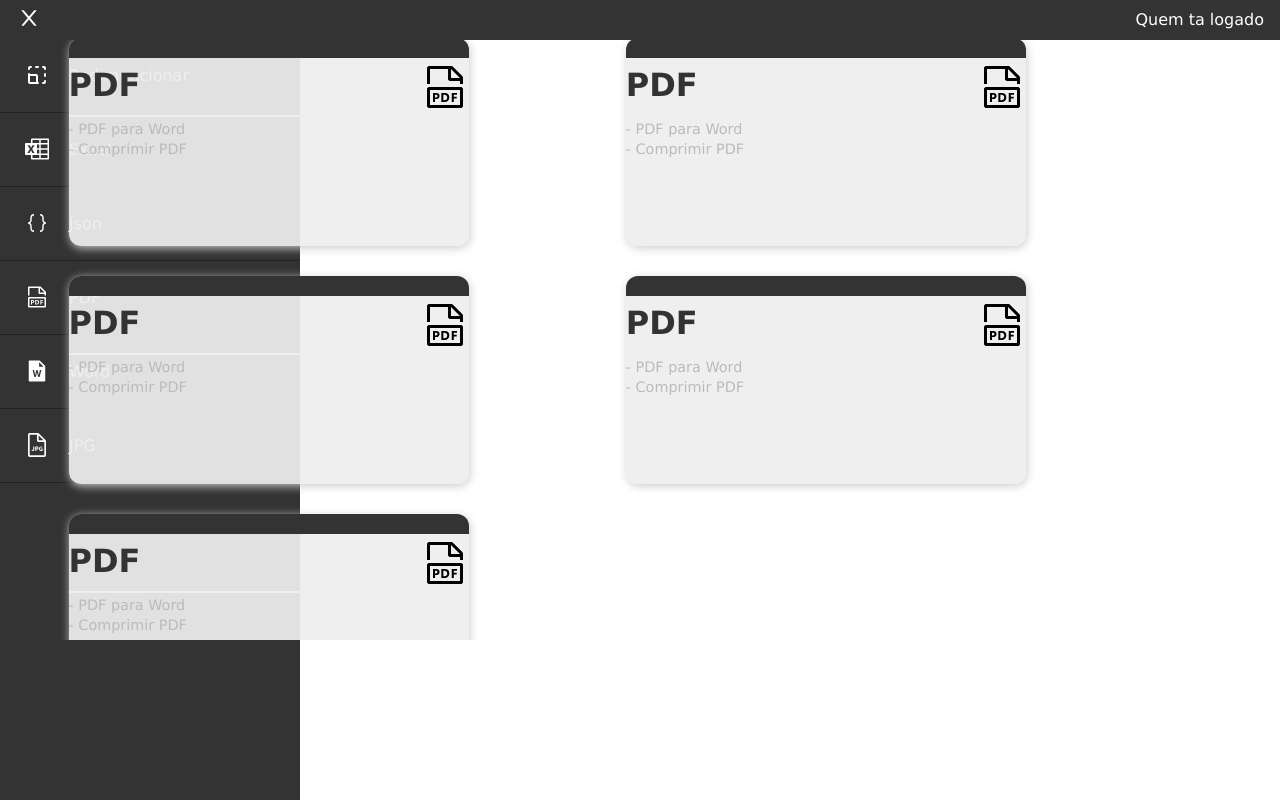
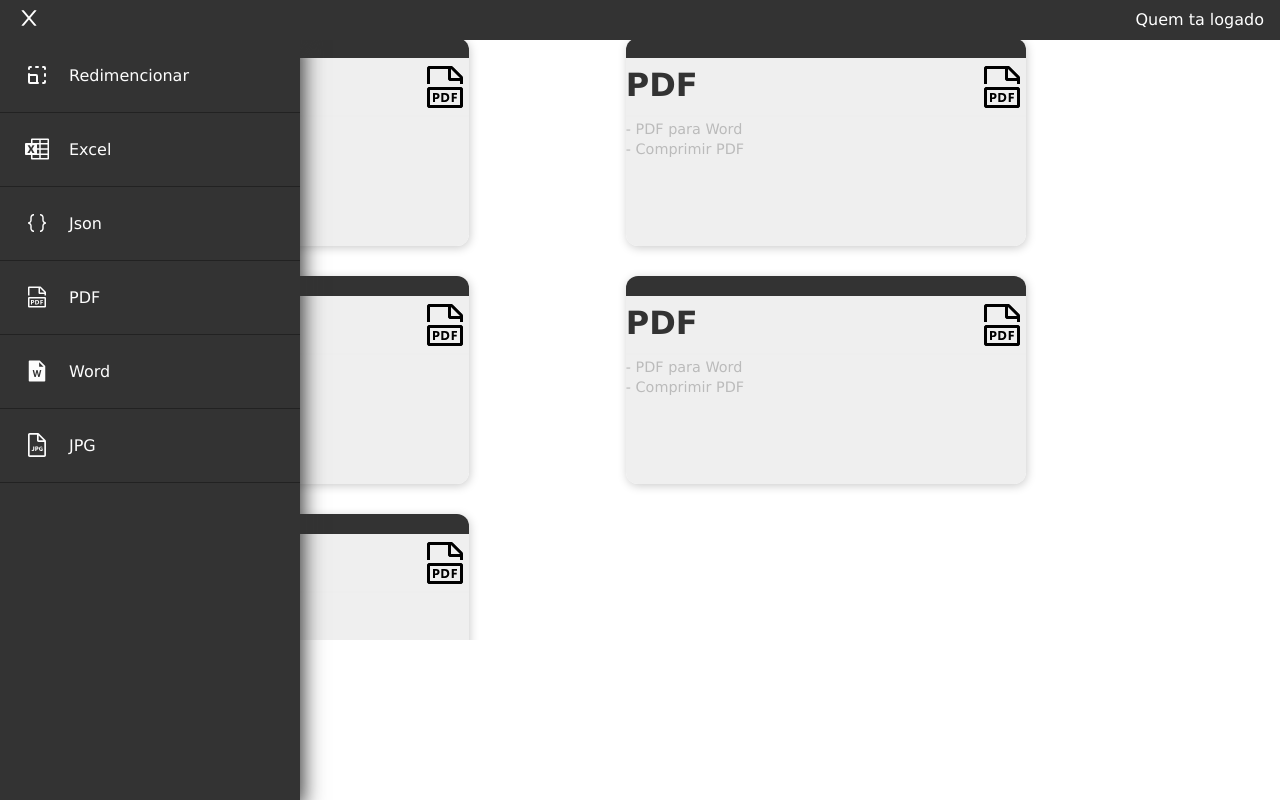
Before and after one commit to Joao-Pedro15/devHelper-frontend, a React (Create React App) app in the folder client/: page /home in a window 1280 px wide. Built offline with nearby package versions, Linux system fonts and the light colour scheme.

Commit message:
style: adding box-shadow and z-index

```diff
--- a/client/src/components/Sidebar/style.ts
+++ b/client/src/components/Sidebar/style.ts
@@ -16,6 +16,8 @@ export const Container = styled.aside<IToggle>`
   width: ${({ isToggle }) => isToggle ? '300px' : '60px'};
   overflow: hidden;
   transition: .3s ease-in all;
+  box-shadow: 3px 0 20px #333;
+  z-index: 10;
   ul{
     width:100%;
     display: flex;
```
